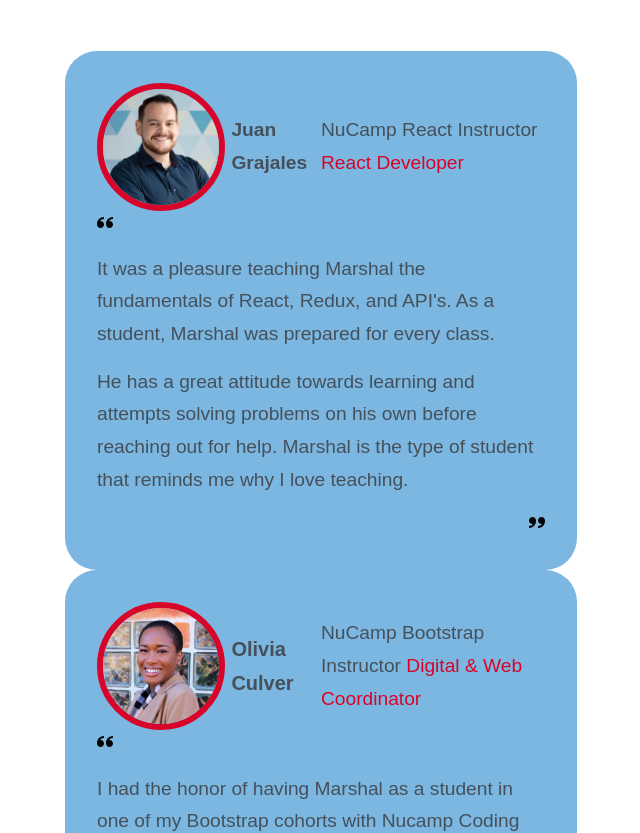
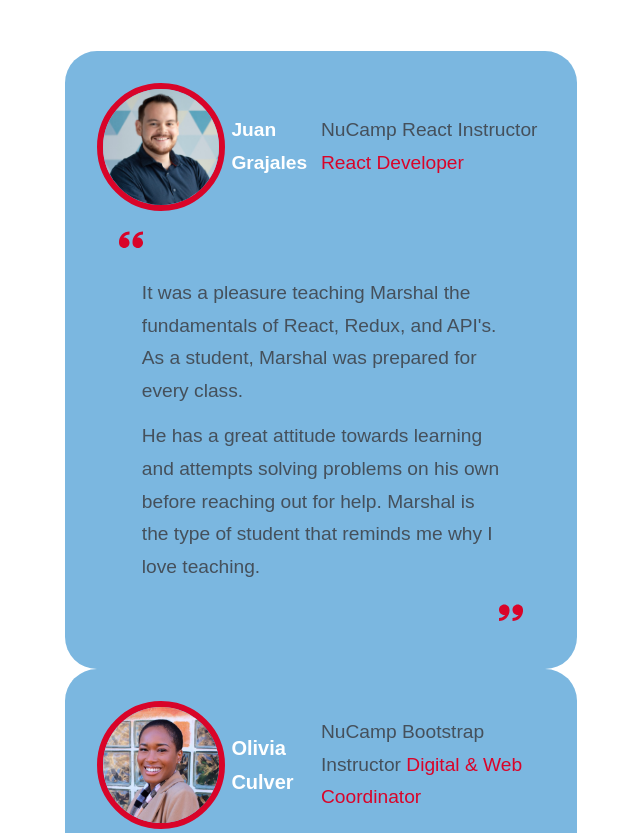
Before and after one commit to remarshal/marshal-rocks-react, a React (Create React App) app: page / in a window 1280 px wide. Shown: the part 8210-9043 px from the top of the page, without its empty margins (319-959 px from the left). Built offline with nearby package versions, Linux system fonts and the light colour scheme; a web font is replaced by a local one.

Commit message:
more css

```diff
--- a/src/Components/Testimonials.jsx
+++ b/src/Components/Testimonials.jsx
@@ -11,7 +11,7 @@ const Testimonials = () => {
             <section id='testimonials'>
                 <div className="section-title">
                     <h2>Testimonials</h2>
-                    <h4>I'm fortunate to have worked with amazing people, here's what they've said.</h4>
+                    <h4>I've worked with amazing people, here's what they've said.</h4>
                 </div>
                 <div className="container testimonial--container">
                     <article className="testimonial">
@@ -32,7 +32,7 @@ const Testimonials = () => {
                     <article className="testimonial">
                         <div className="header">
                             <a href="#" target='_blank'><img className="client--img" src={Olivia} alt="My instructor Olivia from NuCamp" /></a>
-                            <h5 className='cleint--name'>Olivia Culver</h5>
+                            <h5 className='client--name'>Olivia Culver</h5>
                             <div className="client--title">
                                 <p className='client--title'>NuCamp Bootstrap Instructor <a href="#" target='_blank' >Digital & Web Coordinator</a></p>
                             </div>
--- a/src/Components/testimonials.css
+++ b/src/Components/testimonials.css
@@ -15,47 +15,67 @@ user-select: none;
   align-items: center;
 }
 
-.client--name {
-    font-weight: bold;
-}
-
 .client--img {
   width: 8rem;
   aspect-ratio: 1/1;
-    overflow: hidden;
   border-radius: 50%;
-    border: .4rem solid var(--color-primary);
+  border: 0.4rem solid var(--color-primary);
+}
+
+.client--name {
+  font-weight: bold;
+  color: white;
 }
 
 .client--title {
-
 }
 
 .client--review {
-
+  width: 80%;
+  margin: 0.8rem auto 0;
 }
 
 .quote--icons-left {
-    text-align: l;
+  width: 90%;
+  margin: 0.8rem auto 0;
+  color: var(--color-primary);
+  font-size: x-large;
 }
 
 .quote--icons-right {
   text-align: right;
+  width: 90%;
+  margin: 0.8rem auto 0;
+  color: var(--color-primary);
+  font-size: x-large;
 }
 
 /* =============================== MEDIA QUERIES (MEDIUM DEVICES) =============================== */
 
 @media screen and (max-width: 1024px) {
+  .container.testimonial--container {
+    width: 60%;
+  }
+
+  .client--img {
 
   }
 
-.testimonial {
-
+  .header {
+    grid-template-columns: 1fr;
+    text-align: center;
+    justify-content: center;
+  }
 }
 
 /* =============================== MEDIA QUERIES (SMALL DEVICES) =============================== */
 
 @media screen and (max-width: 600px) {
+  .container.testimonial--container {
+    width: var(--container-width-sm);
+  }
 
-
+  .client--review {
+    width: var(--container-width-sm);
   }
+}
```
Lines whose indentation alone changed are shown as unchanged.
